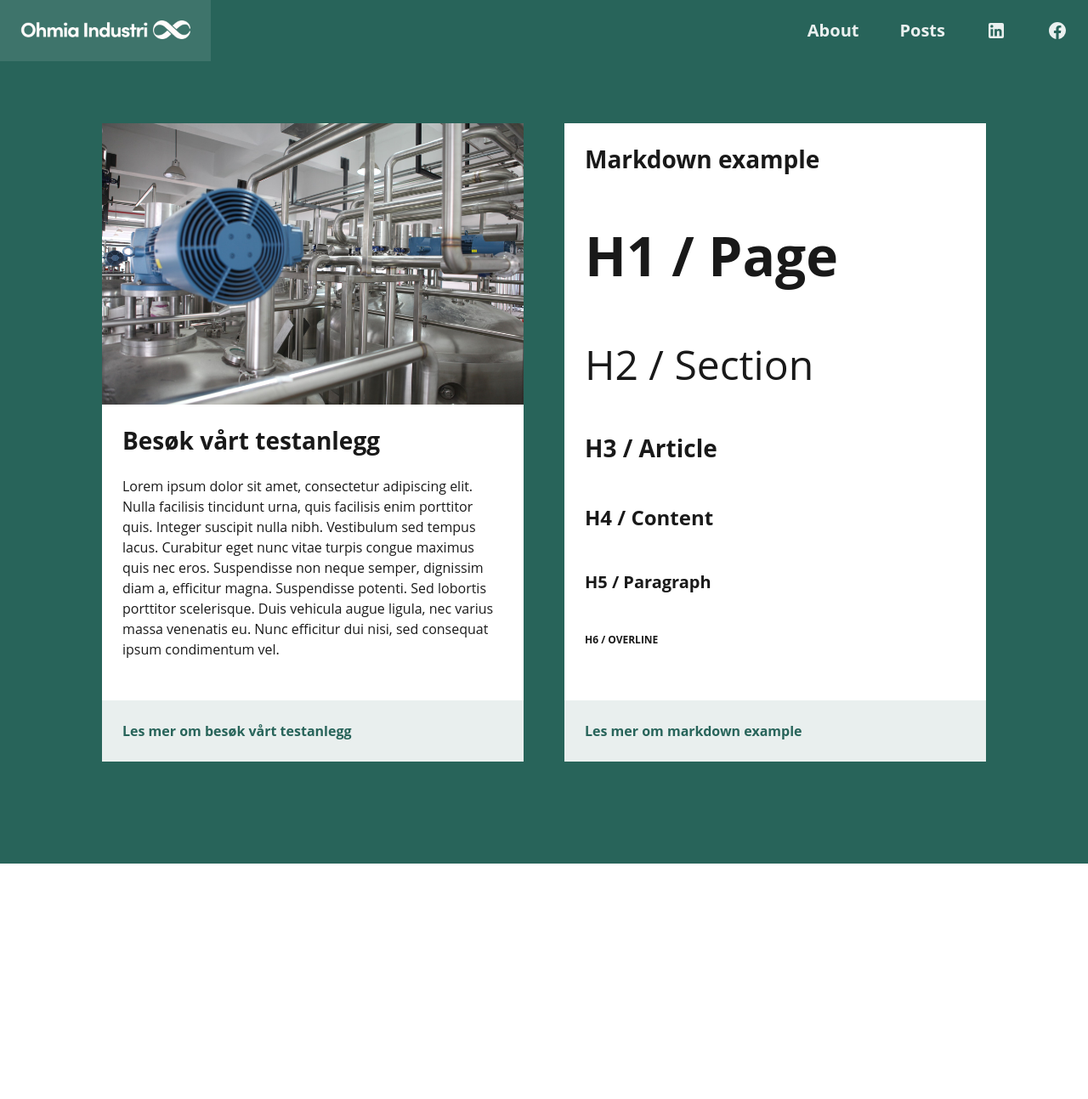
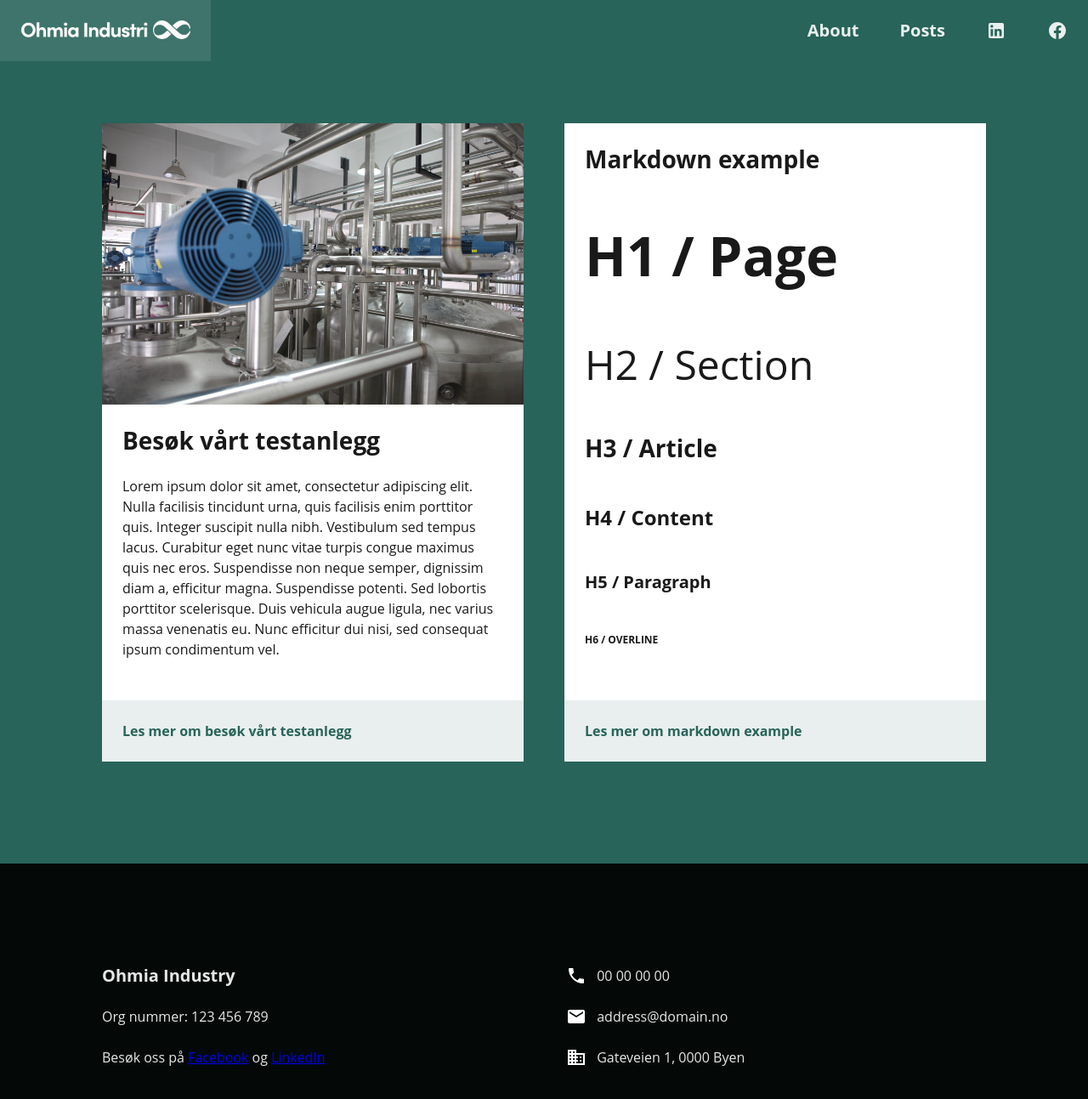
Before and after one commit to michael-bantle/ohmiaindustry.github.io, a Jekyll site: the page built from index.html, in a window 1280 px wide and 1400 px high, scrolled down 4285 px. Shown: the top 1293 px of the window at 85% size. Built offline with Jekyll 4.4.1, drawn with Linux system fonts in a browser that asks for light colours; before the commit the page ends 5301 px from its top, so only the background shows below that.

Commit message:
Added footer

```diff
--- /dev/null
+++ b/_data/contact.yml
@@ -0,0 +1,8 @@
+telephone: "00 00 00 00"
+mail: "address@domain.no"
+street: "Gateveien 1"
+postcode: "0000"
+city: "Byen"
+organisation-number: "123 456 789"
+facebook: "facebook.com/"
+linkedin: "linkedin.com/"
--- /dev/null
+++ b/_includes/footer.html
@@ -0,0 +1,14 @@
+<footer>
+  <div class="listbox">
+    <div>
+      <h5>Ohmia Industry</h5>
+      <p>Org nummer: {{ site.data.contact.organisation-number }}</p>
+      <p>Besøk oss på <a href="{{ site.data.contact.facebook }}">Facebook</a> og <a href="{{ site.data.contact.linkedin }}">LinkedIn</a></p>
+    </div>
+    <div>
+      <p><img class="icon" src="/assets/icons/light/phone.svg" alt="Telefon">{{ site.data.contact.telephone }}</p>
+      <p><img class="icon" src="/assets/icons/light/email.svg" alt="E-post">{{ site.data.contact.mail }}</p>
+      <p><img class="icon" src="/assets/icons/light/domain.svg" alt="Adresse">{{ site.data.contact.street }}, {{ site.data.contact.postcode }} {{ site.data.contact.city }}</p>
+    </div>
+  </div>
+</footer>
--- a/_layouts/default.html
+++ b/_layouts/default.html
@@ -9,5 +9,6 @@
   <body>
     {% include header.html %}
     {{ content }}
+    {% include footer.html %}
   </body>
 </html>
--- a/_sass/main.scss
+++ b/_sass/main.scss
@@ -10,6 +10,7 @@ $color-brand-green-100: rgba(40,100,90,.1);
 html, body{
   margin: 0;
   padding: 0;
+  min-height: 100vh;
   font-family: 'Open Sans', sans-serif;
   background-color: $color-brand-white-default;
   color: $color-text-dark-default;
@@ -155,6 +156,25 @@ section#bullets{
   div:nth-child(3){background-color: rgba(255,255,255,0.2);}
 }
 
+footer{
+  padding: 96px;
+  color: $color-text-light-default;
+  background-color: darken($color-brand-green-default,25%);
+
+  div{flex-grow: 1;}
+  span{display: block;}
+  p{
+    margin: 0 0 24px 0;
+    vertical-align: middle;
+  }
+
+  .icon{
+    display: inline-block;
+    float: left;
+    margin: 0 12px 0 0;
+  }
+}
+
 // Typography
 
 h1{
@@ -290,23 +310,17 @@ blockquote{
 // Responsivity
 
 @media screen and (max-width: 1024px){
-  section, .bullet{
+  section, footer{
     padding: 48px;
   }
 }
 
 @media screen and (max-width: 768px){
-  section, .bullet{
+  section, footer{
     padding: 48px 24px;
   }
   section#hero{
     padding-top: 240px;
-  }
-  .bullet.centered{
-    text-align: left;
-    img{
-      margin-left: 0;
-    }
   }
   .listbox{
     flex-direction: column;
@@ -358,7 +372,7 @@ blockquote{
 }
 
 @media screen and (max-width: 640px){
-  section{
+  section, footer{
     padding: 48px 0;
   }
 }
```
Also changed, not shown: assets/icons/dark/domain.svg (added), assets/icons/dark/email.svg (added), assets/icons/dark/phone.svg (added), assets/icons/light/domain.svg (added), assets/icons/light/email.svg (added), assets/icons/light/phone.svg (added).
